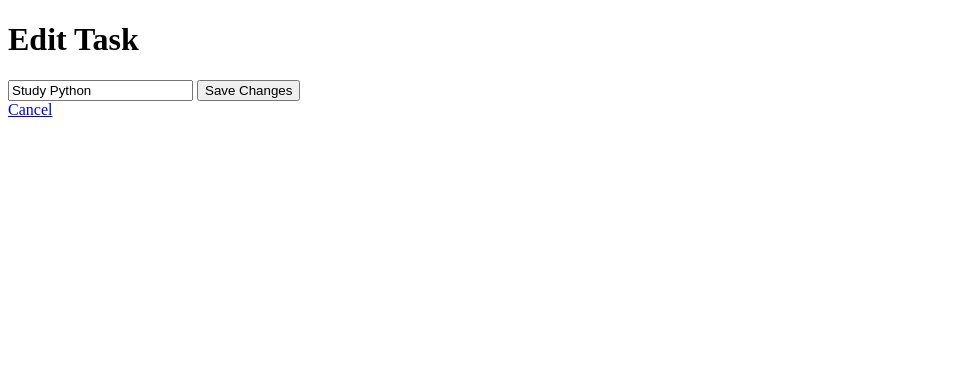
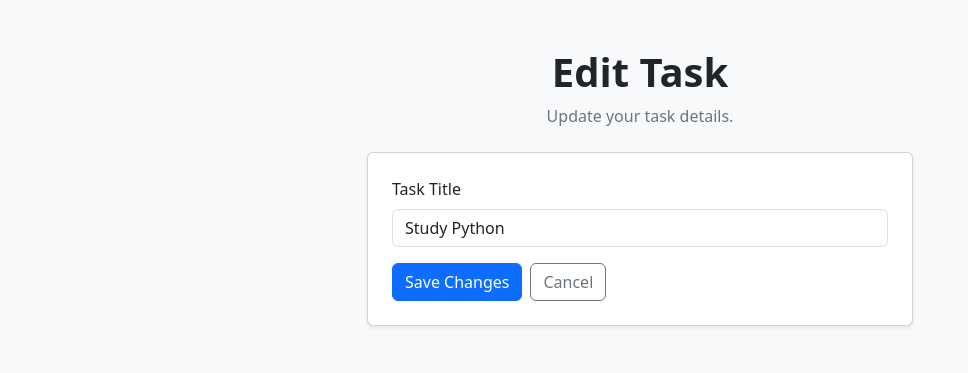
Before and after one commit to gustavodev6331/todo-list, a Flask app: page /edit/1 in a window 1280 px wide. Shown: the top 373 px of the page, without its empty margins (0-968 px from the left). Run offline with Flask 3, Linux system fonts and the light colour scheme.

Commit message:
made edit html/css better

```diff
--- a/templates/edit.html
+++ b/templates/edit.html
@@ -4,28 +4,77 @@
 <head>
     <meta charset="UTF-8">
     <meta name="viewport" content="width=device-width, initial-scale=1.0">
-    <title>Edit Task</title>
+    <title>Edit Task - My Todo List</title>
+
+    <link
+        href="https://cdn.jsdelivr.net/npm/bootstrap@5.3.8/dist/css/bootstrap.min.css"
+        rel="stylesheet"
+    >
 </head>
-<body>
-    <h1>Edit Task</h1>
+
+<body class="bg-light">
+
+    <div class="container py-5">
+
+        <div class="row justify-content-center">
+            <div class="col-lg-6">
+
+                <div class="text-center mb-4">
+                    <h1 class="fw-bold">Edit Task</h1>
+                    <p class="text-secondary">
+                        Update your task details.
+                    </p>
+                </div>
+
+                <div class="card shadow-sm">
+                    <div class="card-body p-4">
 
                         {% with messages = get_flashed_messages() %}
                             {% for message in messages %}
-            <p>{{ message }}</p>
+                                <div class="alert alert-danger">
+                                    {{ message }}
+                                </div>
                             {% endfor %}
                         {% endwith %}
 
                         <form method="POST">
+
+                            <div class="mb-3">
+                                <label for="title" class="form-label">
+                                    Task Title
+                                </label>
+
                                 <input
                                     type="text"
+                                    id="title"
                                     name="title"
+                                    class="form-control"
                                     value="{{ task.title }}"
                                     maxlength="200"
                                     required
                                 >
-        <button type="submit">Save Changes</button>
+                            </div>
+
+                            <div class="d-flex gap-2">
+                                <button type="submit" class="btn btn-primary">
+                                    Save Changes
+                                </button>
+
+                                <a href="{{ url_for('home') }}"
+                                   class="btn btn-outline-secondary">
+                                    Cancel
+                                </a>
+                            </div>
+
                         </form>
 
-    <a href="{{ url_for('home') }}">Cancel</a>
+                    </div>
+                </div>
+
+            </div>
+        </div>
+
+    </div>
+
 </body>
 </html>
```
Lines whose indentation alone changed are shown as unchanged.
